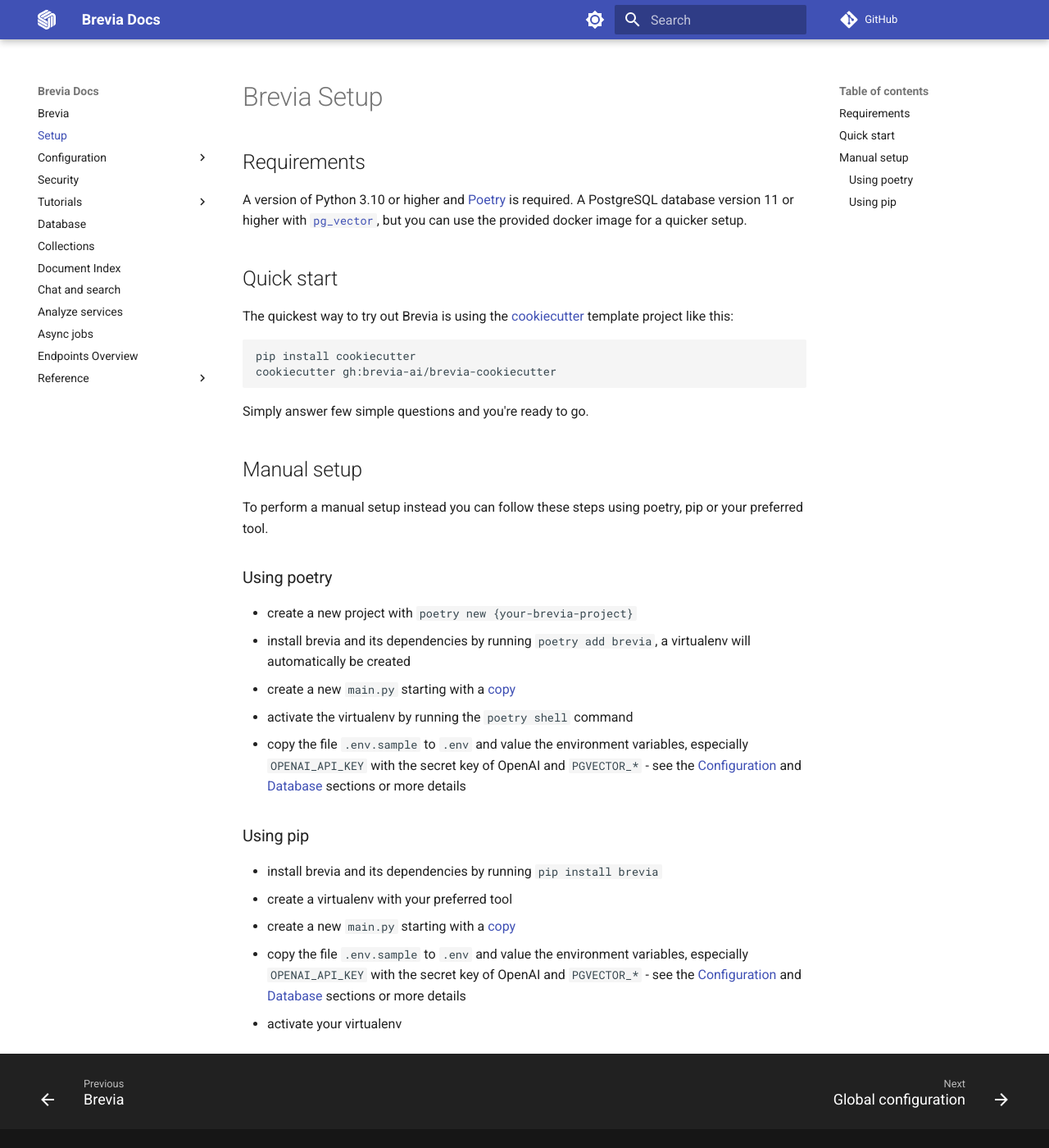
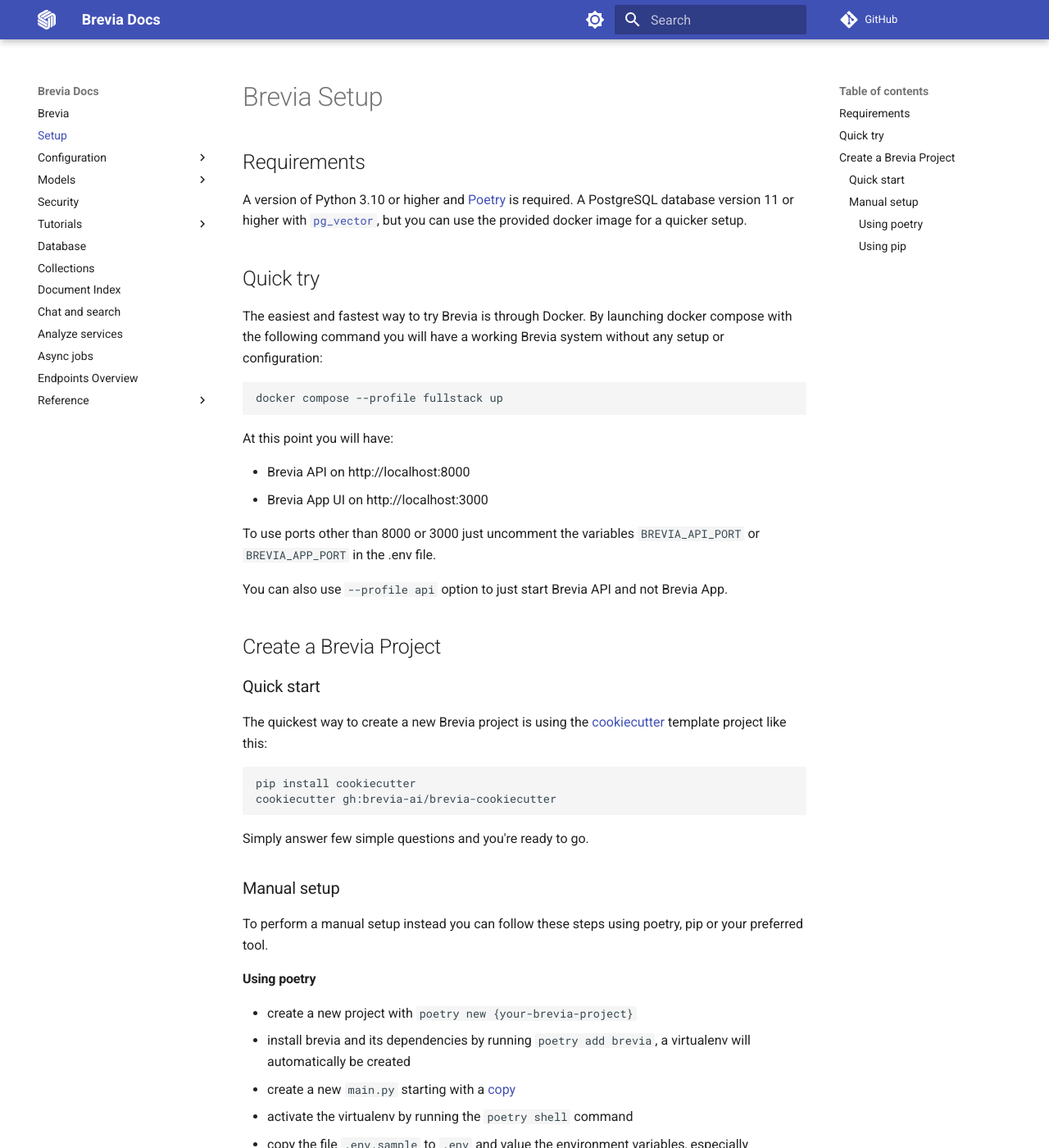
Before and after one commit to brevia-ai/brevia, an MkDocs documentation site: the page built from docs/setup.md, in a window 1280 px wide and 1400 px high. Shown: the whole window at 82% size. Built offline with MkDocs 1.6.1 and Material for MkDocs 9.7.7, drawn with Linux system fonts in a browser that asks for light colours; comment, search, counter and statistics services are not loaded.

Commit message:
Add support for Ollama and Cohere and any other LangChain supported model (#77)
* feat: upgrade langchain + add langchain cohere

* feat: dynamically load any LLM/Embeddings model

* tests: add test cases

* chore: update comments and err messages

* test: load types test

* chore: docs structure

* docs: model docs update

* feat: add langchain-ollama dependency

````diff
--- a/docs/setup.md
+++ b/docs/setup.md
@@ -5,9 +5,28 @@
 A version of Python 3.10 or higher and [Poetry](https://python-poetry.org/docs/#installation) is required.
 A PostgreSQL database version 11 or higher with [`pg_vector`](https://github.com/pgvector/pgvector), but you can use the provided docker image for a quicker setup.
 
-## Quick start
+## Quick try
 
-The quickest way to try out Brevia is using the [cookiecutter](https://github.com/cookiecutter/cookiecutter) template project like this:
+The easiest and fastest way to try Brevia is through Docker. By launching docker compose with the following command you will have a working Brevia system without any setup or configuration:
+
+```bash
+docker compose --profile fullstack up
+```
+
+At this point you will have:
+
+* Brevia API on http://localhost:8000
+* Brevia App UI on http://localhost:3000
+
+To use ports other than 8000 or 3000 just uncomment the variables `BREVIA_API_PORT` or `BREVIA_APP_PORT` in the .env file.
+
+You can also use `--profile api` option to just start Brevia API and not Brevia App.
+
+## Create a Brevia Project
+
+### Quick start
+
+The quickest way to create a new Brevia project is using the [cookiecutter](https://github.com/cookiecutter/cookiecutter) template project like this:
 
 ```bash
 pip install cookiecutter
@@ -16,11 +35,11 @@
 
 Simply answer few simple questions and you're ready to go.
 
-## Manual setup
+### Manual setup
 
 To perform a manual setup instead you can follow these steps using poetry, pip or your preferred tool.
 
-### Using poetry
+#### Using poetry
 
 * create a new project with `poetry new {your-brevia-project}`
 * install brevia and its dependencies by running `poetry add brevia`, a virtualenv will automatically be created
@@ -28,7 +47,7 @@
 * activate the virtualenv by running the `poetry shell` command
 * copy the file `.env.sample` to `.env` and value the environment variables, especially `OPENAI_API_KEY` with the secret key of OpenAI and `PGVECTOR_*` - see the [Configuration](config.md) and [Database](database.md) sections or more details
 
-### Using pip
+#### Using pip
 
 * install brevia and its dependencies by running `pip install brevia`
 * create a virtualenv with your preferred tool
--- a/mkdocs.yml
+++ b/mkdocs.yml
@@ -40,6 +40,12 @@
   - Configuration:
      - Global configuration: config.md
      - Collection configuration: collection_config.md
+  - Models:
+    - Overview: models/overview.md
+    - OpenAI: models/openai.md
+    - Cohere: models/cohere.md
+    - Ollama: models/ollama.md
+    - Other Models: models/other_models.md
   - Security: security.md
   - Tutorials:
     - Create Simple RAG: tutorials/create_collection.md
@@ -54,10 +60,6 @@
   # /summarize, upload, generic service, /transcribe...
   - Analyze services: analyze_services.md
   - Async jobs: async_jobs.md
-  # - Models:
-  #   - OpenAI: models/openai.md
-  #   - Cohere: models/cohere.md
-  #   - Other Models: models/other_models.md
   - Endpoints Overview: endpoints_overview.md
   - Reference:
     - REST API Reference:  redoc/
````
Also changed, not shown: docs/models/cohere.md (+34 -0 lines), docs/models/ollama.md (added, +41 -0 lines), docs/models/openai.md (+40 -0 lines), docs/models/other_models.md (+13 -0 lines), docs/models/overview.md (added, +28 -0 lines), pyproject.toml (+6 -4 lines), 5 other files.
